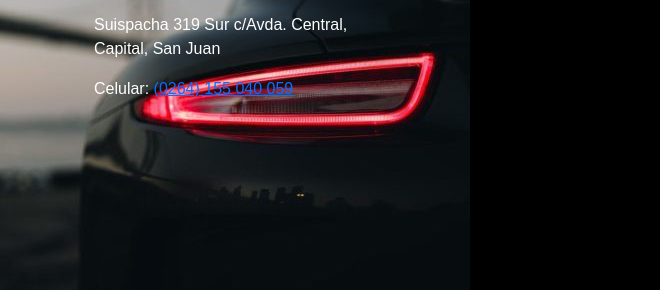
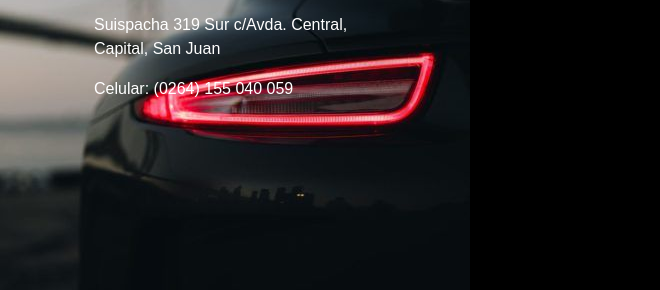
Before and after one commit to lual-taller-01/lual-taller-01.github.io, a plain HTML site: page index.html in a window 1280 px wide. Shown: the part 2475-2765 px from the top of the page, 0-660 px from the left. Drawn offline with nearby package versions, Linux system fonts and the light colour scheme.

Commit message:
correccion subrayado celular

```diff
--- a/index.html
+++ b/index.html
@@ -253,7 +253,7 @@
                     Suispacha 319 Sur c/Avda. Central,<br>
                     Capital, San Juan<br>
                     </address>
-                    Celular: <a href="tel:+542645040059">(0264) 155 040 059</a>
+                    Celular: <a href="tel:+542645040059" style="color: white; text-decoration: none;">(0264) 155 040 059</a>
                     </p>
             </div>
 
```
